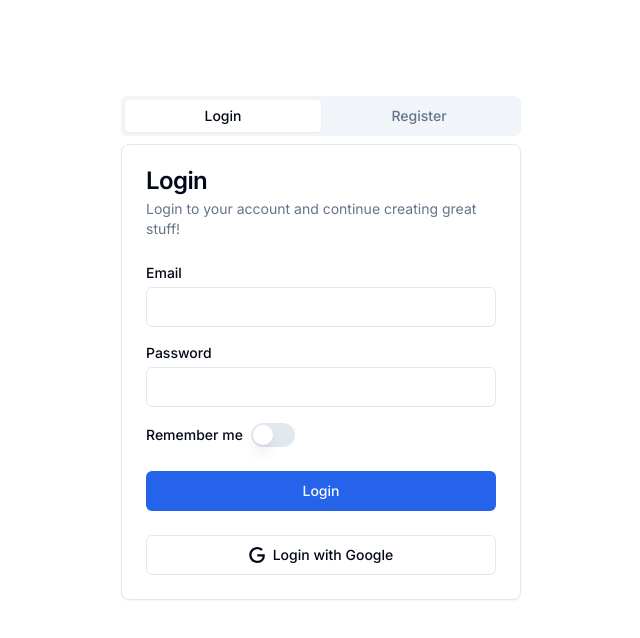
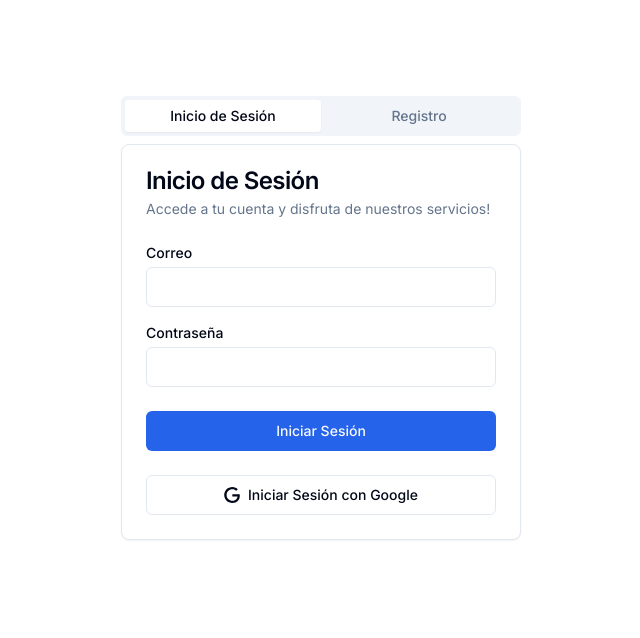
Before and after one commit to osdalys-bowcare/bowtest-front, a Next.js app: page / in a window 1280 px wide. Shown: the top 638 px of the page, without its empty margins (319-959 px from the left). Built offline with nearby package versions, Linux system fonts and the light colour scheme.

Commit message:
feature: Implementacion de Logout y proteccion de ruta Dashboard - Nomenclaturas de español

```diff
--- a/app/dashboard/page.tsx
+++ b/app/dashboard/page.tsx
@@ -1,10 +1,30 @@
 "use client";
 
 import {useEffect, useState} from "react";
+import { Button } from "@/components/ui/button";
+import {useRouter} from "next/navigation";
+import { useToast } from "@/components/ui/use-toast";
 
-export default function Dashboard() {
+export default function DashboardPage() {
     const [message, setMessage] = useState('');
     const [auth, setAuth] = useState(false);
+    const router = useRouter();
+    const { toast } = useToast();
+
+    const logout = async () => {
+        await fetch('http://localhost:8000/api/auth/logout', {
+            method: 'POST',
+            headers: {'Content-Type': 'application/json'},
+            credentials: 'include',
+        })
+        sessionStorage.removeItem('token');
+        setAuth(false);
+        toast({
+          className: "bg-green-600 text-white",
+          title: "Logout Sucessfull!",
+        })
+        await router.push('/');
+    }
 
     useEffect(() => {
         (
@@ -20,15 +40,44 @@ export default function Dashboard() {
                     });
 
                     const content = await response.json();
-
+                    setMessage(`${content.name}`);
                     setAuth(true);
-                    console.log(`Hi ${content.name}`)
                 } catch (e) {
-                    console.log('You are not logged in');
                     setAuth(false);
+                    return router.push('/');
                 }
             }
         )();
     });
 
+  if (!sessionStorage.getItem('token')) {
+    return router.push('/')
+  }
+  else {
+    return (
+      <>
+        <div className="hidden flex-col md:flex">
+          <div className="border-b">
+            <div className="flex h-16 items-center px-4">
+              <div className="ml-auto flex items-center space-x-4">
+
+              </div>
+            </div>
+          </div>
+          <div className="flex-1 space-y-4 p-8 pt-6">
+            <div className="flex items-center justify-between space-y-2">
+              <h2 className="text-3xl font-bold tracking-tight">Inicio</h2>
+              <div className="flex items-center space-x-2">
+                <Button onClick={logout}>Cerrar Sesión</Button>
+              </div>
+            </div>
+            <div className="flex items-center justify-between space-y-2">
+              <h4 className="text-3xl tracking-tight">Bienvenido(a) {message}</h4>
+            </div>
+          </div>
+        </div>
+      </>
+    )
+  }
+
 }
--- a/components/login-card.tsx
+++ b/components/login-card.tsx
@@ -49,6 +49,7 @@ const LoginCard = () => {
       const token = session.token;
       sessionStorage.setItem('token', token)
       toast({
+        className: "bg-green-600 text-white",
         title: "Login Sucessfull!",
       })
       await router.push('/dashboard')
@@ -60,33 +61,29 @@ const LoginCard = () => {
       <Card>
         <form onSubmit={submit}>
           <CardHeader>
-            <CardTitle>Login</CardTitle>
+            <CardTitle>Inicio de Sesión</CardTitle>
             <CardDescription>
-              Login to your account and continue creating great stuff!
+             Accede a tu cuenta y disfruta de nuestros servicios!
             </CardDescription>
           </CardHeader>
           <CardContent className="space-y-4">
             <div className="space-y-1">
-              <Label htmlFor="email">Email</Label>
+              <Label htmlFor="email">Correo</Label>
               <Input id="email" onChange={e => setEmail(e.target.value)} required/>
             </div>
             <div className="space-y-1">
-              <Label htmlFor="password">Password</Label>
+              <Label htmlFor="password">Contraseña</Label>
               <Input id="password" type="password" onChange={e => setPassword(e.target.value)} required/>
-            </div>
-            <div className="flex items-center space-x-2">
-              <Label htmlFor="remember-me">Remember me</Label>
-              <Switch id="remember-me" />
             </div>
           </CardContent>
           <CardFooter className="flex justify-end">
-            <Button className="w-full">Login</Button>
+            <Button className="w-full">Iniciar Sesión</Button>
           </CardFooter>
         </form>
         <CardFooter className="flex justify-end">
           <Button className="w-full" variant="outline">
               <GoogleIcon className="mr-2 h-4 w-4" />
-              Login with Google
+              Iniciar Sesión con Google
           </Button>
         </CardFooter>
       </Card>
--- a/components/register-card.tsx
+++ b/components/register-card.tsx
@@ -47,6 +47,7 @@ import {
         const token = session.token;
         sessionStorage.setItem('token', token)
         toast({
+          className: "bg-green-600 text-white",
           title: "Register Sucessfull!",
         })
         await router.push('/dashboard')
@@ -58,33 +59,33 @@ import {
       <Card>
         <form onSubmit={submit}>
           <CardHeader className="space-y-1">
-            <CardTitle className="text-2xl">Create an account</CardTitle>
+            <CardTitle className="text-2xl">Registro</CardTitle>
             <CardDescription>
-              Enter your email below to create your account
+              Crea una cuenta y descubre nuestros servicios!
             </CardDescription>
           </CardHeader>
           <CardContent className="grid gap-4">
               <div className="grid gap-2">
-              <Label htmlFor="name">Name</Label>
-              <Input id="name" type="name" placeholder="Enter your name" onChange={e => setName(e.target.value)} required/>
+              <Label htmlFor="name">Nombre y Apellido</Label>
+              <Input id="name" type="name" placeholder="Ingresa tu nombre y apellido" onChange={e => setName(e.target.value)} required/>
             </div>
             <div className="grid gap-2">
               <Label htmlFor="email">Email</Label>
-              <Input id="email" type="email" placeholder="Enter your email" onChange={e => setEmail(e.target.value)} required/>
+              <Input id="email" type="email" placeholder="Ingresa tu correo" onChange={e => setEmail(e.target.value)} required/>
             </div>
             <div className="grid gap-2">
               <Label htmlFor="password">Password</Label>
-              <Input id="password" type="password" placeholder="Your password" onChange={e => setPassword(e.target.value)} required/>
+              <Input id="password" type="password" placeholder="Ingresa tu contraseña" onChange={e => setPassword(e.target.value)} required/>
             </div>
           </CardContent>
           <CardFooter>
-            <Button className="w-full">Create account</Button>
+            <Button className="w-full">Crea tu cuenta</Button>
           </CardFooter>
         </form>
         <CardFooter>
           <Button className="w-full" variant="outline">
               <GoogleIcon className="mr-2 h-4 w-4" />
-              Sign Up with Google
+              Registrate con Google
             </Button>
         </CardFooter>
       </Card>
--- a/components/tabs-demo.tsx
+++ b/components/tabs-demo.tsx
@@ -11,8 +11,8 @@ import {
     return (
       <Tabs defaultValue="account" className="w-[400px]">
         <TabsList className="grid w-full grid-cols-2">
-          <TabsTrigger value="account">Login</TabsTrigger>
-          <TabsTrigger value="password">Register</TabsTrigger>
+          <TabsTrigger value="account">Inicio de Sesión</TabsTrigger>
+          <TabsTrigger value="password">Registro</TabsTrigger>
         </TabsList>
         <TabsContent value="account">
           <LoginCard />
--- a/components/ui/toast.tsx
+++ b/components/ui/toast.tsx
@@ -32,6 +32,8 @@ const toastVariants = cva(
         default: "border bg-background text-foreground",
         destructive:
           "destructive group border-destructive bg-destructive text-destructive-foreground",
+        success:
+          "bg-black-500 text-primary",
       },
     },
     defaultVariants: {
```
